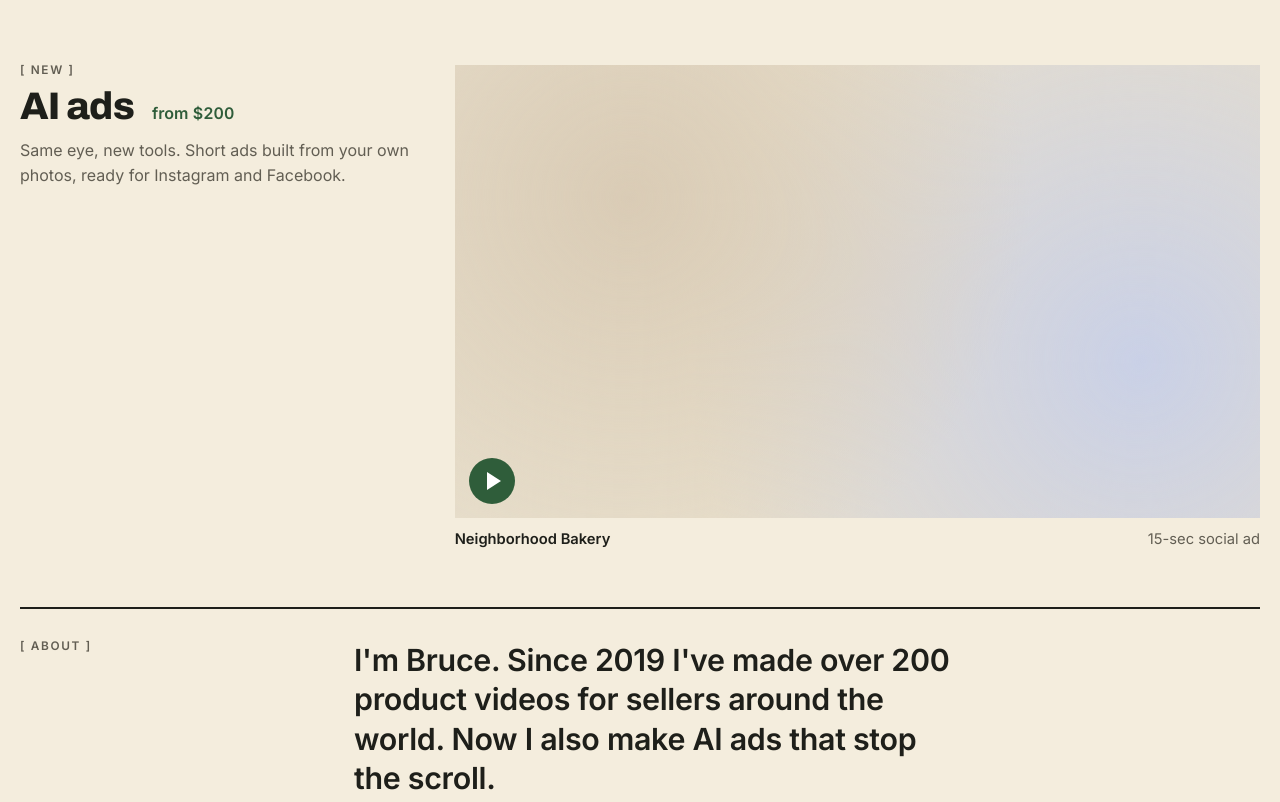
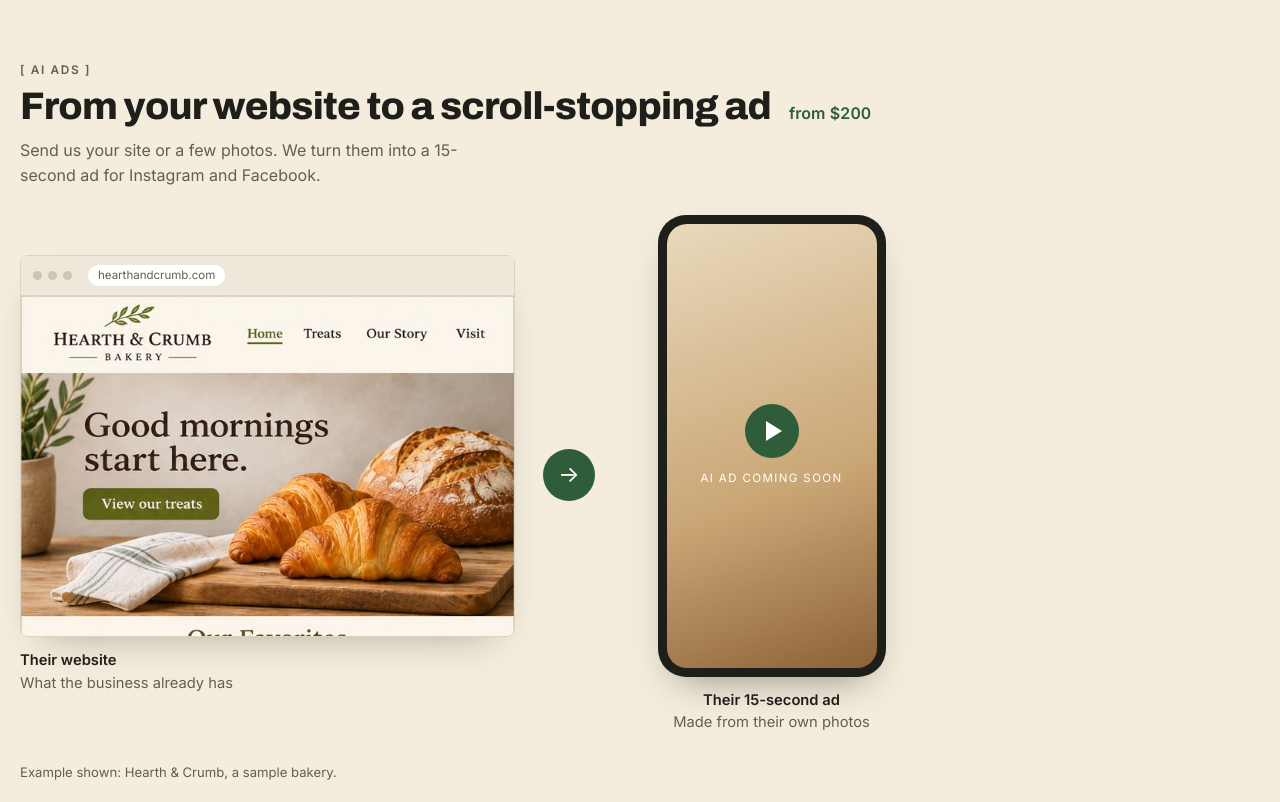
Before and after one commit to balaw100/Spudfilms-Site, a plain HTML site: page index.html in a window 1280 px wide. Shown: the part 980-1782 px from the top of the page. Drawn offline with Linux system fonts and the light colour scheme.

Commit message:
Website-to-ad example in AI section
Co-Authored-By: Claude Opus 5.5 <noreply@anthropic.com>
Claude-Session: https://claude.ai/code/session_01B65N1U5iFCArGd37fRfYYC

```diff
--- a/index.html
+++ b/index.html
@@ -107,6 +107,27 @@ figure { margin: 0; min-width: 0; }
 .three figure:nth-child(3) { margin-top: 24px; }
 
 .ai .inner { display: grid; grid-template-columns: 4fr 8fr; gap: 32px; align-items: start; }
+.ai .inner.flow-wrap { display: flex; flex-direction: column; gap: 28px; }
+.flow { display: grid; grid-template-columns: minmax(0, 5fr) auto minmax(0, 3fr); gap: 28px; align-items: center; max-width: 900px; }
+.flow figure { margin: 0; display: flex; flex-direction: column; gap: 12px; }
+.flow figcaption { display: flex; flex-direction: column; font-size: 0.92rem; }
+.flow figcaption b { font-weight: 600; } .flow figcaption span { color: var(--soft); }
+.browser { border: 1px solid var(--rule); background: #fff; box-shadow: 0 18px 40px -24px #1E1F1A66; overflow: hidden; border-radius: 8px; }
+.chrome { display: flex; align-items: center; gap: 6px; padding: 9px 12px; background: #EFE8DA; border-bottom: 1px solid var(--rule); }
+.chrome i { width: 9px; height: 9px; border-radius: 50%; background: #CFC4B0; }
+.chrome span { margin-left: 10px; font-size: 0.72rem; color: var(--soft); background: #fff; padding: 2px 10px; border-radius: 999px; }
+.shot { height: 340px; overflow: hidden; }
+.shot img { width: 100%; display: block; }
+.arrow span { display: grid; place-items: center; width: 52px; height: 52px; border-radius: 50%; background: var(--blue); color: #fff; font-size: 1.4rem; }
+.adphone { aspect-ratio: 9 / 19; max-width: 210px; width: 100%; margin: 0 auto; background: #1E1F1A; border-radius: 28px; padding: 9px; box-shadow: 0 18px 40px -20px #1E1F1A88; }
+.adphone .screen { height: 100%; border-radius: 20px; background: linear-gradient(160deg, #E9D9BC, #C9A574 60%, #8C6238); display: flex; flex-direction: column; align-items: center; justify-content: center; gap: 12px; position: relative; overflow: hidden; }
+.adphone .play { position: static; width: 54px; height: 54px; border-radius: 50%; background: var(--blue); display: grid; place-items: center; }
+.adphone .play::after { content: ""; border-left: 16px solid #fff; border-top: 10px solid transparent; border-bottom: 10px solid transparent; margin-left: 4px; }
+.adphone small { color: #fff; font-size: 0.72rem; letter-spacing: 0.12em; text-transform: uppercase; }
+.phone-fig figcaption { text-align: center; align-items: center; }
+.example { margin: 0; font-size: 0.82rem; color: var(--soft); }
+@media (max-width: 760px) { .flow { grid-template-columns: minmax(0, 1fr); } .arrow { justify-self: center; transform: rotate(90deg); } .shot { height: 260px; } }
+
 
 .about .inner { display: grid; grid-template-columns: 3fr 9fr; gap: 32px; border-top: 2px solid var(--ink); }
 .about p { margin: 0; font: 600 clamp(1.3rem, 2.6vw, 1.9rem)/1.3 var(--body); letter-spacing: -0.01em; max-width: 30ch; }
@@ -140,6 +161,9 @@ footer .inner { padding-block: 22px; border-top: 1px solid var(--rule); color: v
 <body>
 
 
+
+
+
 <div class="top gut"><div class="inner"><div class="logo" aria-label="SpudFilms"><b>SPUD</b><span>FILMS</span></div><a href="#contact">Contact</a></div></div>
 
 <div class="hero gut"><div class="inner">
@@ -171,13 +195,25 @@ footer .inner { padding-block: 22px; border-top: 1px solid var(--rule); color: v
   </div>
 </div></section>
 
-<section class="ai gut"><div class="inner">
-  <div>
-    <div class="label">New</div>
-    <div class="head"><h2>AI ads</h2><span class="price">from $200</span></div>
-    <p class="lede">Same eye, new tools. Short ads built from your own photos, ready for Instagram and Facebook.</p>
+<section class="ai gut"><div class="inner flow-wrap">
+  <div class="flow-head">
+    <div class="label">AI ads</div>
+    <div class="head"><h2>From your website to a scroll-stopping ad</h2><span class="price">from $200</span></div>
+    <p class="lede">Send us your site or a few photos. We turn them into a 15-second ad for Instagram and Facebook.</p>
   </div>
-  <figure><div class="vid"><div class="play"></div></div><div class="cap"><b>Neighborhood Bakery</b><span>15-sec social ad</span></div></figure>
+  <div class="flow">
+    <figure class="site">
+      <div class="browser"><div class="chrome"><i></i><i></i><i></i><span>hearthandcrumb.com</span></div>
+        <div class="shot"><img src="img/hearth-crumb.jpg" alt="Example bakery website"></div></div>
+      <figcaption><b>Their website</b><span>What the business already has</span></figcaption>
+    </figure>
+    <div class="arrow" aria-hidden="true"><span>→</span></div>
+    <figure class="phone-fig">
+      <div class="adphone"><div class="screen"><div class="play"></div><small>AI ad coming soon</small></div></div>
+      <figcaption><b>Their 15-second ad</b><span>Made from their own photos</span></figcaption>
+    </figure>
+  </div>
+  <p class="example">Example shown: Hearth &amp; Crumb, a sample bakery.</p>
 </div></section>
 
 <section class="about gut"><div class="inner" style="padding-top:32px">
@@ -243,5 +279,8 @@ form.addEventListener('submit', async e => {
 });
 </script>
 
+
+
+
 </body>
 </html>
```
Also changed, not shown: img/hearth-crumb.jpg (added).
